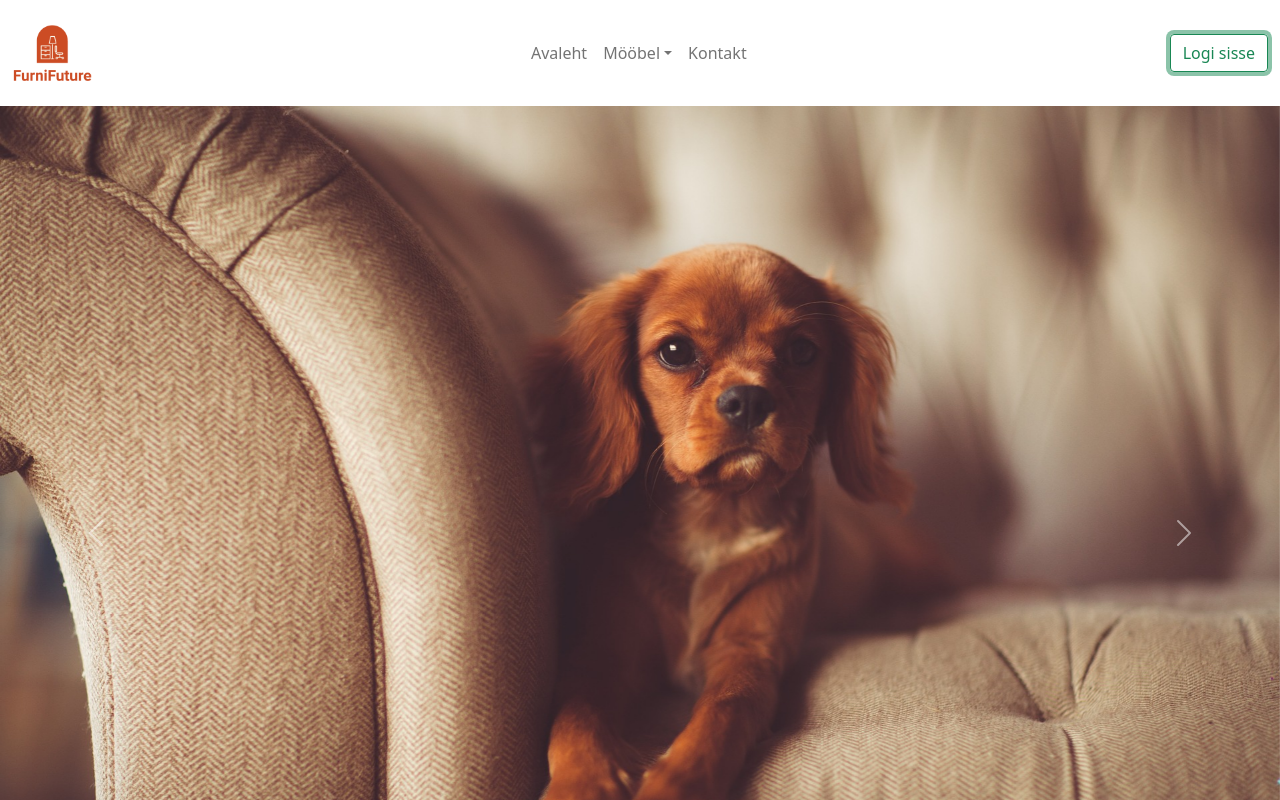
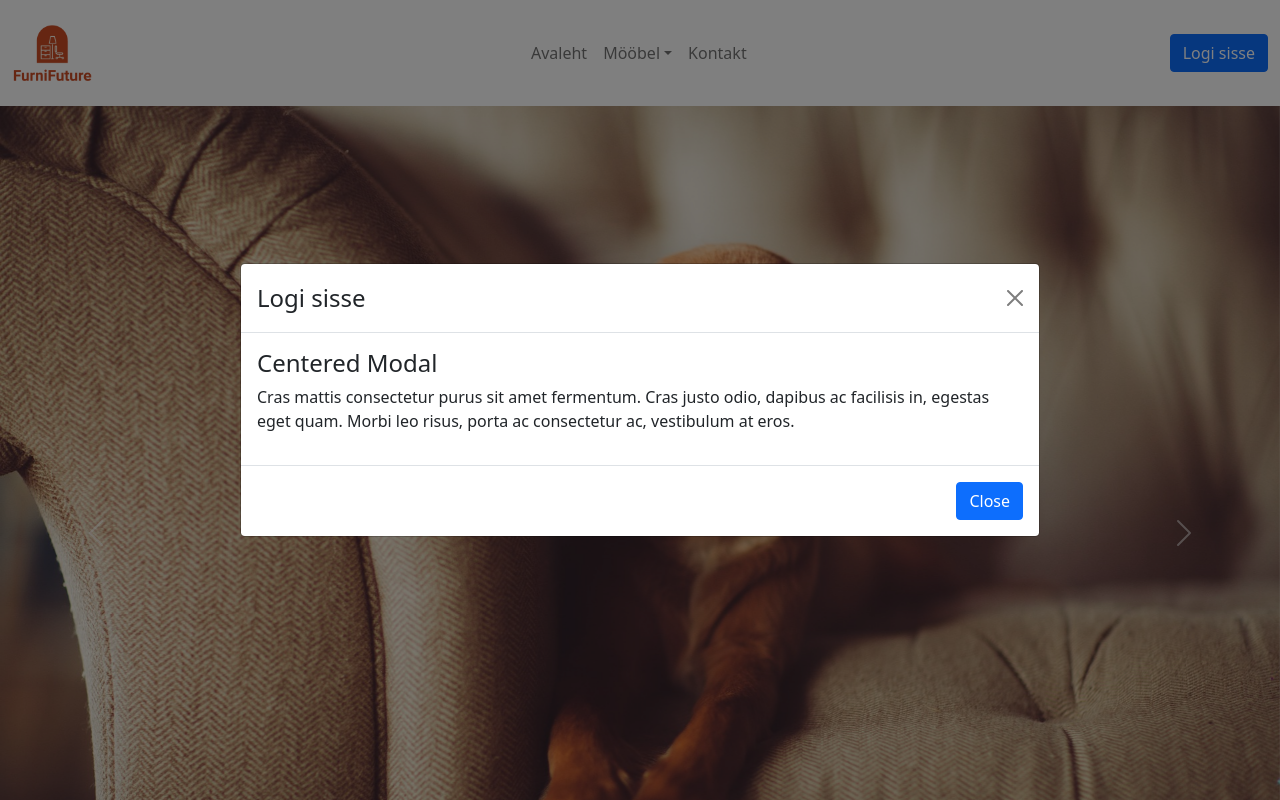
Before and after one commit to andrestammistu/FurniFuture, a Next.js app: page / in a window 1280 px wide. Both pictures are taken after a click on the button "Logi sisse". Shown: the top 800 px of the page. Built offline with nearby package versions, Linux system fonts and the light colour scheme.

Commit message:
added loginButton option

```diff
--- a/components/footer.js
+++ b/components/footer.js
@@ -7,7 +7,7 @@
 
         <footer id={footerStyles.footer}>
 
-            <div className={footerStyles.footerclass}>
+            <div className={footerStyles.footerClass}>
 
                 <div class="padding-top-50">
                     <a className="navbar-brand" href="#">
--- a/components/header.js
+++ b/components/header.js
@@ -6,6 +6,7 @@
 import NavDropdown from 'react-bootstrap/NavDropdown'
 import Form from 'react-bootstrap/Form'
 import Button from 'react-bootstrap/Button'
+import LoginButton from './loginButton'
 
 
 export default function Header(){
@@ -42,7 +43,8 @@
                             <Nav.Link href="#kontakt">Kontakt</Nav.Link>
                         </Nav>
                         <Form className="d-flex">
-                            <Button variant="outline-success">Logi sisse</Button>
+                            {/* <Button variant="outline-success">Logi sisse</Button> */}
+                            <LoginButton></LoginButton>
                         </Form>
 
                     </Navbar.Collapse>
--- /dev/null
+++ b/components/loginButton.js
@@ -0,0 +1,48 @@
+import Button from 'react-bootstrap/Button'
+import Modal from 'react-bootstrap/Modal'
+import React, { useEffect, useState } from "react";
+
+function MyVerticallyCenteredModal(props) {
+    return (
+      <Modal
+        {...props}
+        size="lg"
+        aria-labelledby="contained-modal-title-vcenter"
+        centered
+      >
+        <Modal.Header closeButton>
+          <Modal.Title id="contained-modal-title-vcenter">
+            Logi sisse
+          </Modal.Title>
+        </Modal.Header>
+        <Modal.Body>
+          <h4>Centered Modal</h4>
+          <p>
+            Cras mattis consectetur purus sit amet fermentum. Cras justo odio,
+            dapibus ac facilisis in, egestas eget quam. Morbi leo risus, porta ac
+            consectetur ac, vestibulum at eros.
+          </p>
+        </Modal.Body>
+        <Modal.Footer>
+          <Button onClick={props.onHide}>Close</Button>
+        </Modal.Footer>
+      </Modal>
+    );
+  }
+
+  export default function LoginButton() {
+    const [modalShow, setModalShow] = React.useState(false);
+
+    return (
+      <>
+        <Button variant="primary" onClick={() => setModalShow(true)}>
+          Logi sisse
+        </Button>
+
+        <MyVerticallyCenteredModal
+          show={modalShow}
+          onHide={() => setModalShow(false)}
+        />
+      </>
+    );
+  }
--- a/styles/footer.module.css
+++ b/styles/footer.module.css
@@ -11,3 +11,8 @@
     display: flex;
     justify-content: space-around;
 }
+
+.padding-top-50{
+    padding-top: 50px;
+    padding-bottom: 50px;
+}
```
Also changed, not shown: components/loginForm.js (added).
